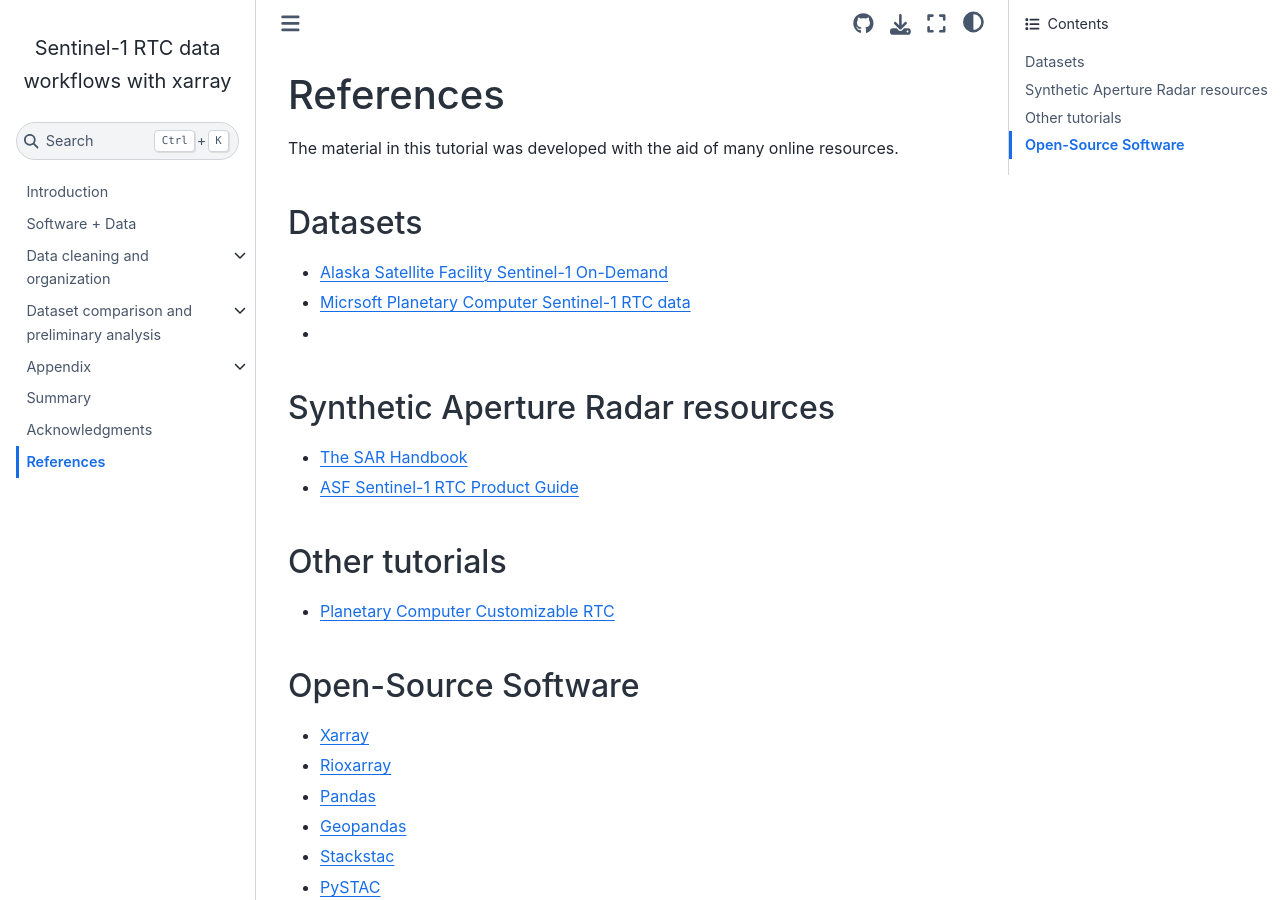
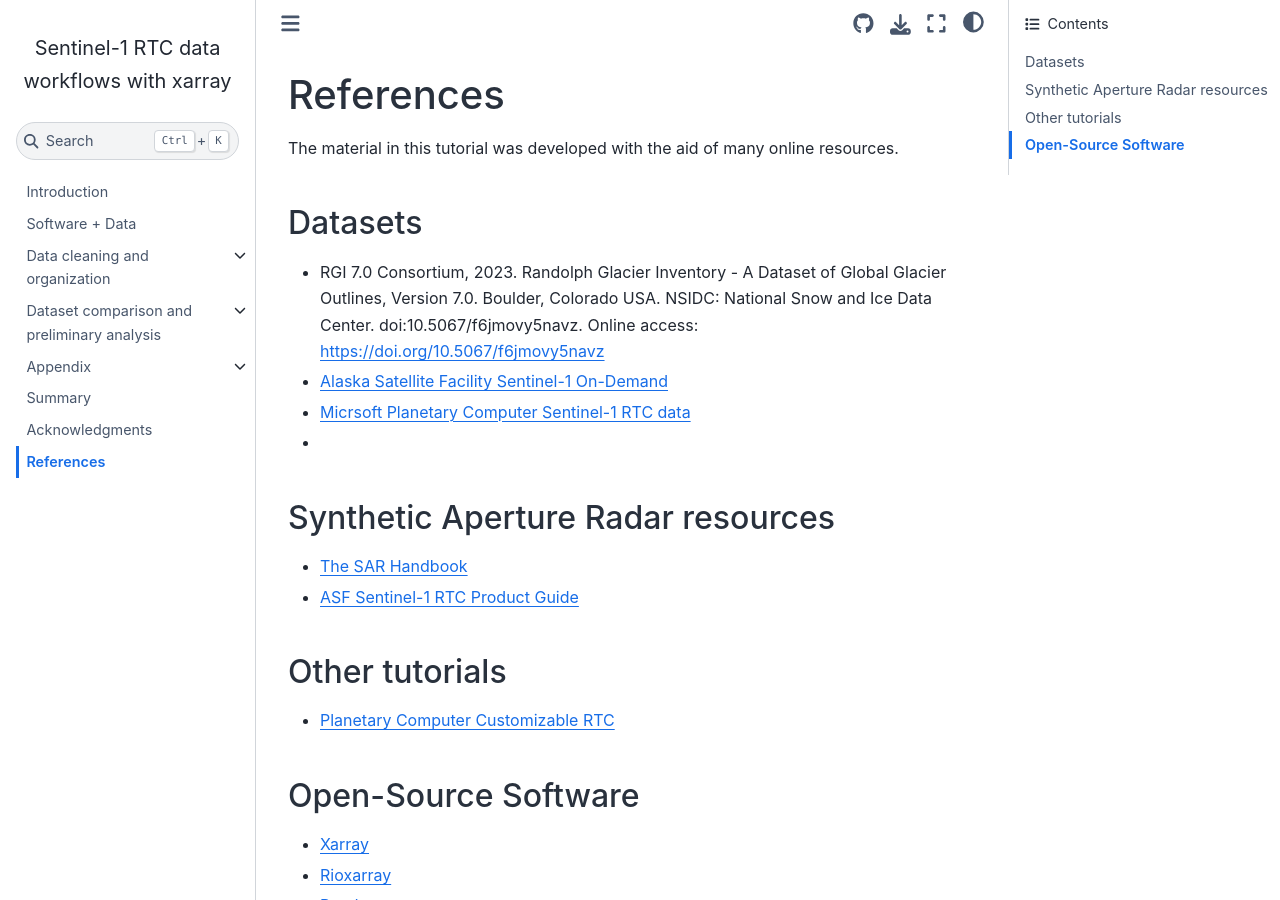
Before and after one commit to e-marshall/sentinel1_rtc, a Jupyter Book: the page built from References.md, in a window 1280 px wide and 900 px high. Built offline with Jupyter Book 1.0.4 settings and Sphinx 7.4.7 and the Sphinx Book theme 1.1.4, drawn with Linux system fonts in a browser that asks for light colours; pages that are not in the unit, such as notebooks, are missing from menus.

Commit message:
reference additions,  learning goals in rtc  nb

```diff
--- a/References.md
+++ b/References.md
@@ -3,6 +3,8 @@
 The material in this tutorial was developed with the aid of many online resources.
 
 ## Datasets
+
+- RGI 7.0 Consortium, 2023. Randolph Glacier Inventory - A Dataset of Global Glacier Outlines, Version 7.0. Boulder, Colorado USA. NSIDC: National Snow and Ice Data Center. doi:10.5067/f6jmovy5navz. Online access: https://doi.org/10.5067/f6jmovy5navz
 - [Alaska Satellite Facility Sentinel-1 On-Demand](https://search.asf.alaska.edu/#/?topic=onDemand)
 - [Micrsoft Planetary Computer Sentinel-1 RTC data](https://planetarycomputer.microsoft.com/dataset/sentinel-1-rtc)
 -
```
Also changed, not shown: rtc_timeseries.ipynb.
